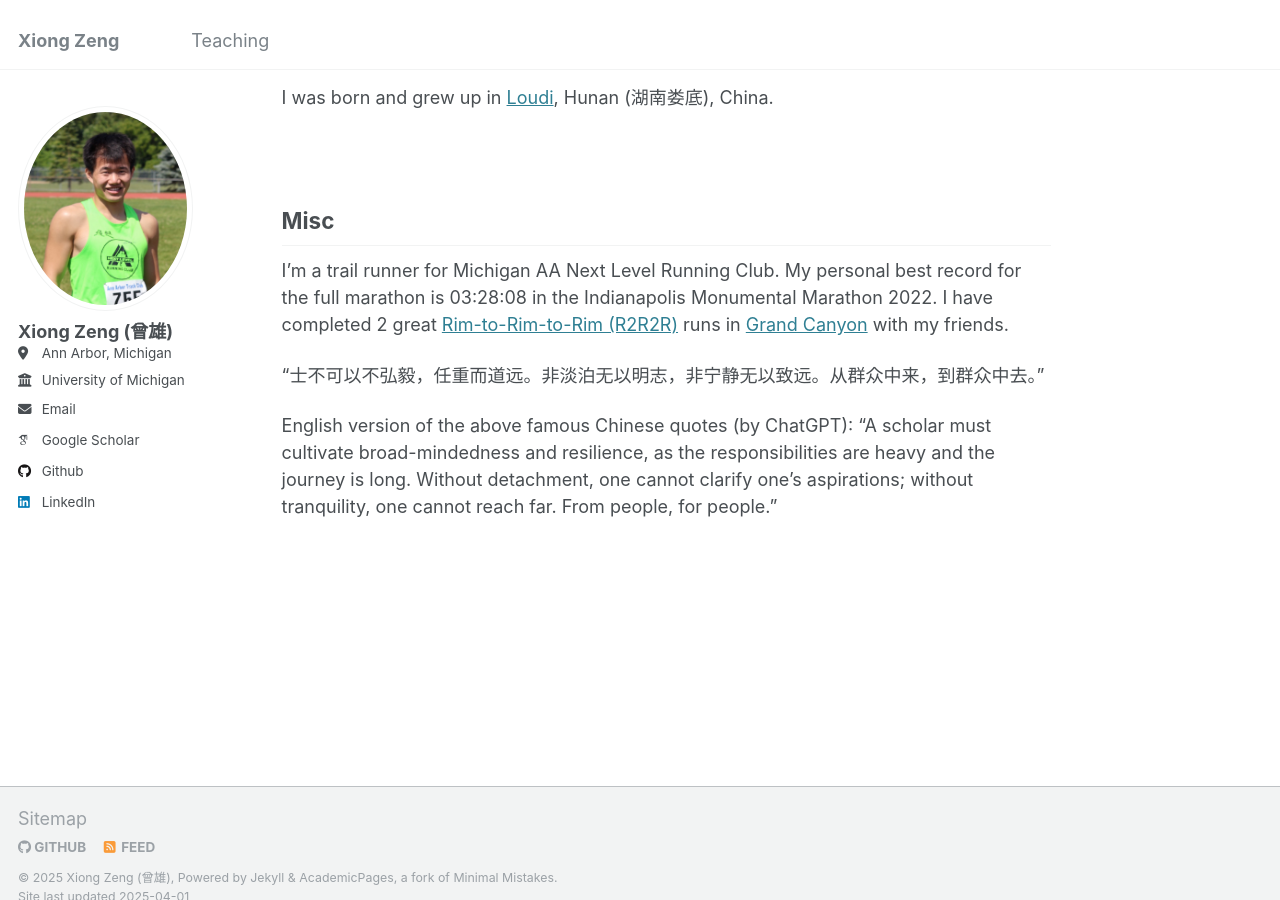
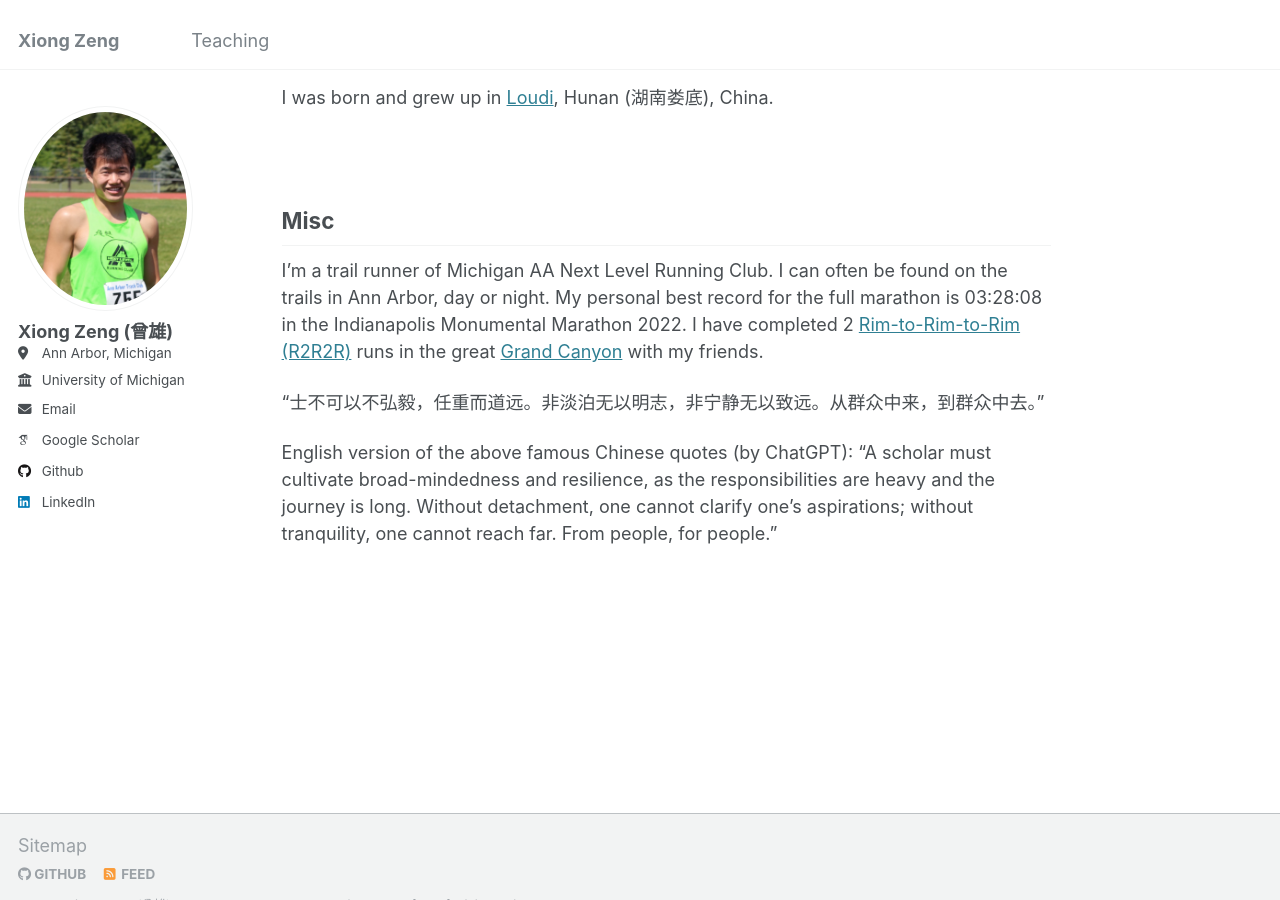
Before and after one commit to zengxiong111/zengxiong.github.io, a Jekyll site: the page built from _pages/about.md, in a window 1280 px wide and 900 px high, scrolled down 1290 px. Built offline with Jekyll 4.4.1, drawn with Linux system fonts in a browser that asks for light colours; some web fonts are replaced.

Commit message:
Update about.md

```diff
--- a/_pages/about.md
+++ b/_pages/about.md
@@ -52,7 +52,7 @@
 
 ## Misc
 
-I'm a trail runner for Michigan AA Next Level Running Club. My personal best record for the full marathon is 03:28:08 in the Indianapolis Monumental Marathon 2022. I have completed 2 great <a href="https://www.alltrails.com/explore/recording/rim2rim2rim--2" target="_blank">Rim-to-Rim-to-Rim (R2R2R)</a> runs in <a href="https://www.nps.gov/grca/planyourvisit/index.htm" target="_blank">Grand Canyon</a> with my friends.
+I'm a trail runner of Michigan AA Next Level Running Club. I can often be found on the trails in Ann Arbor, day or night. My personal best record for the full marathon is 03:28:08 in the Indianapolis Monumental Marathon 2022. I have completed 2 <a href="https://www.alltrails.com/explore/recording/rim2rim2rim--2" target="_blank">Rim-to-Rim-to-Rim (R2R2R)</a> runs in the great <a href="https://www.nps.gov/grca/planyourvisit/index.htm" target="_blank">Grand Canyon</a> with my friends.
 
 “士不可以不弘毅，任重而道远。非淡泊无以明志，非宁静无以致远。从群众中来，到群众中去。”
 
```
